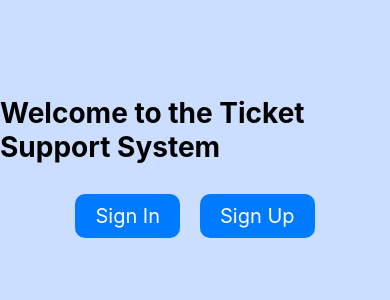
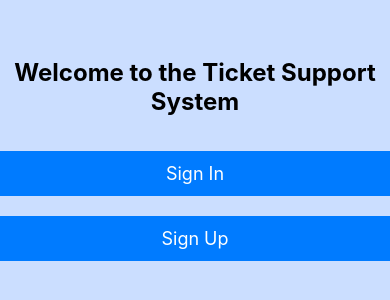
Before and after one commit to Mihir355/Ticket-Support-System, a React (Create React App) app in the folder frontend/: page / in a window 390 px wide. Shown: the part 262-562 px from the top of the page. Built offline with nearby package versions, Linux system fonts and the light colour scheme.

Commit message:
modified homepage

```diff
--- a/frontend/src/styling/homepage.css
+++ b/frontend/src/styling/homepage.css
@@ -9,17 +9,23 @@
   flex-direction: column;
   background-color: rgb(203, 222, 255);
 }
-  .box-container{
+
+.box-container {
   margin: 10px;
+  display: flex;
+  flex-direction: column;
+  align-items: center;
 }
+
 .main-title {
   font-size: 28px;
   margin-bottom: 20px;
+  text-align: center;
 }
 
 .main-button {
-    padding: 10px 20px;
-    margin: 0 10px;
+  padding: 12px 24px;
+  margin: 10px 0;
   background-color: #007bff;
   color: #fff;
   border: none;
@@ -29,9 +35,28 @@
   display: inline-block;
   font-size: 20px;
   transition: background-color 0.3s ease;
-
+  width: 200px;
+  text-align: center;
 }
 
 .main-button:hover {
   background-color: #0056b3;
 }
+
+@media (max-width: 600px) {
+  .main-title {
+    font-size: 24px;
+    margin-bottom: 15px;
+  }
+
+  .main-button {
+    font-size: 18px;
+    width: 100%;
+    padding: 12px;
+  }
+
+  .box-container {
+    padding: 0 20px;
+    width: 100%;
+  }
+}
```
Lines whose indentation alone changed are shown as unchanged.
